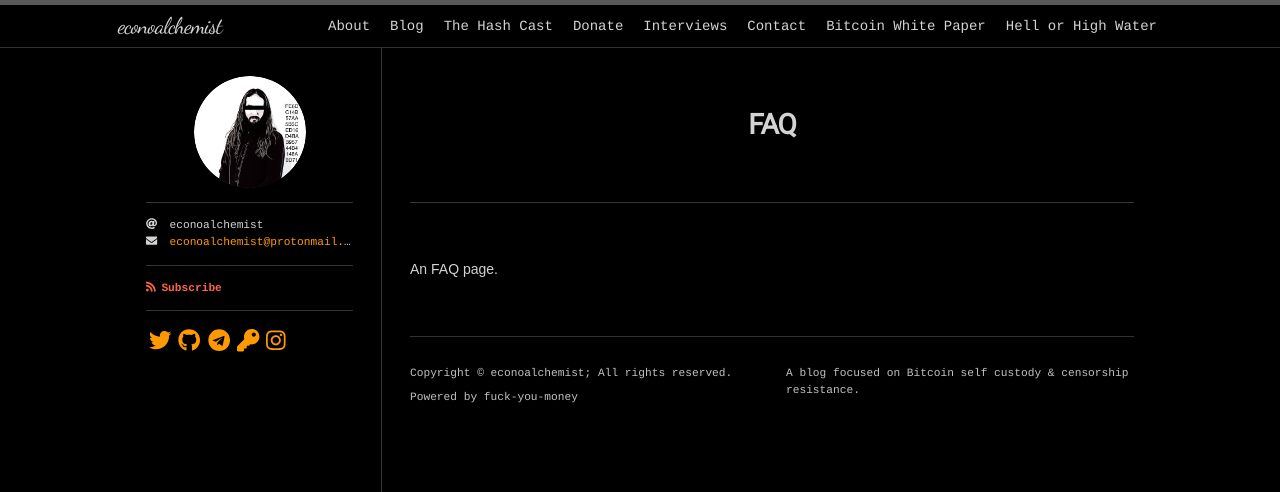
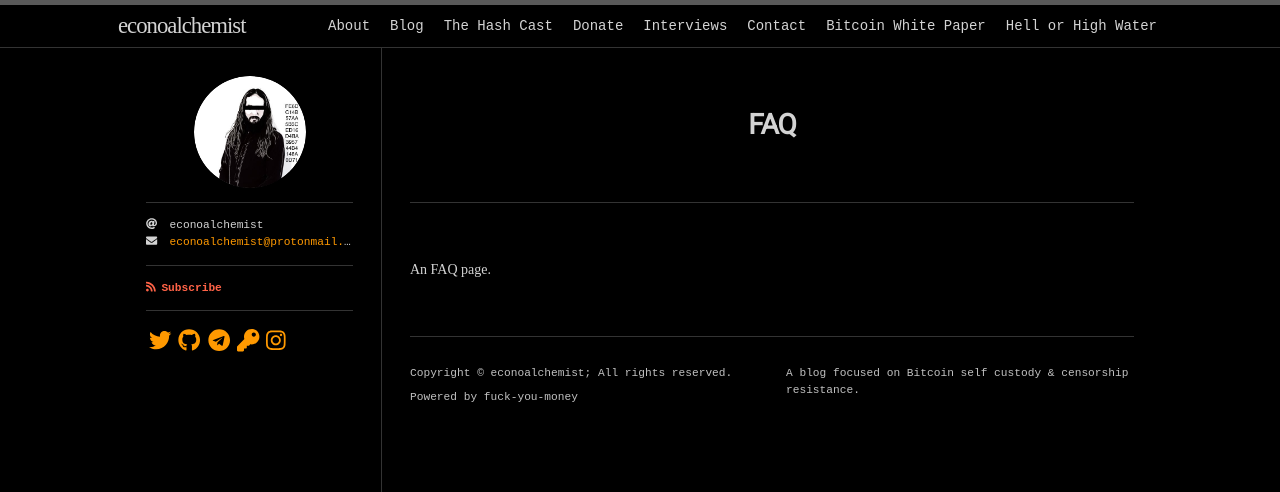
Before and after one commit to econoalchemist/econoalchemist.github.io, a Jekyll site: the page built from faq.md, in a window 1280 px wide. Shown: the top 492 px of the page. Built offline with Jekyll 4.4.1, drawn with Linux system fonts in a browser that asks for light colours; nearby versions of some CDN libraries; some web fonts are replaced.

Commit message:
Update variables.scss

```diff
--- a/_sass/hamilton/variables.scss
+++ b/_sass/hamilton/variables.scss
@@ -1,9 +1,9 @@
 // Fonts
-$base-font-family: "Courier" !default;
-$reading-font-family: "Arial", "Noto Serif SC", "Noto Serif TC" !default;
+$base-font-family: "Courier New" !default;
+$reading-font-family: "Times New Roman", "Arial", "Tahoma" !default;
 $headline-font-family: Roboto, "Noto Sans SC", "Noto Sans TC" !default;
 $code-font-family:  Inconsolata !default;
-$handwriting-font-family: "Dancing Script", "Ma Shan Zheng" !default;
+$handwriting-font-family: "Copperplate" !default;
 $base-font-size:    14px !default;
 $base-line-height:  1.5 !default;
 
```
